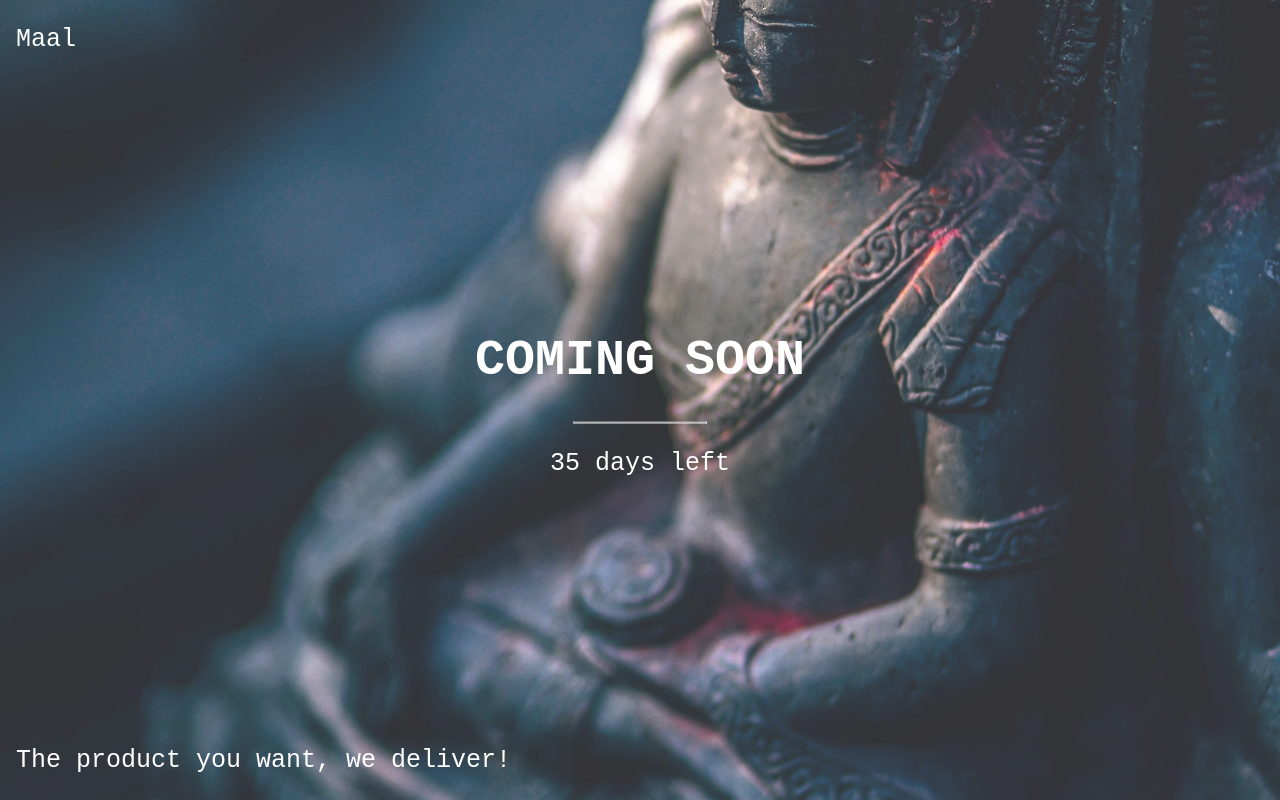
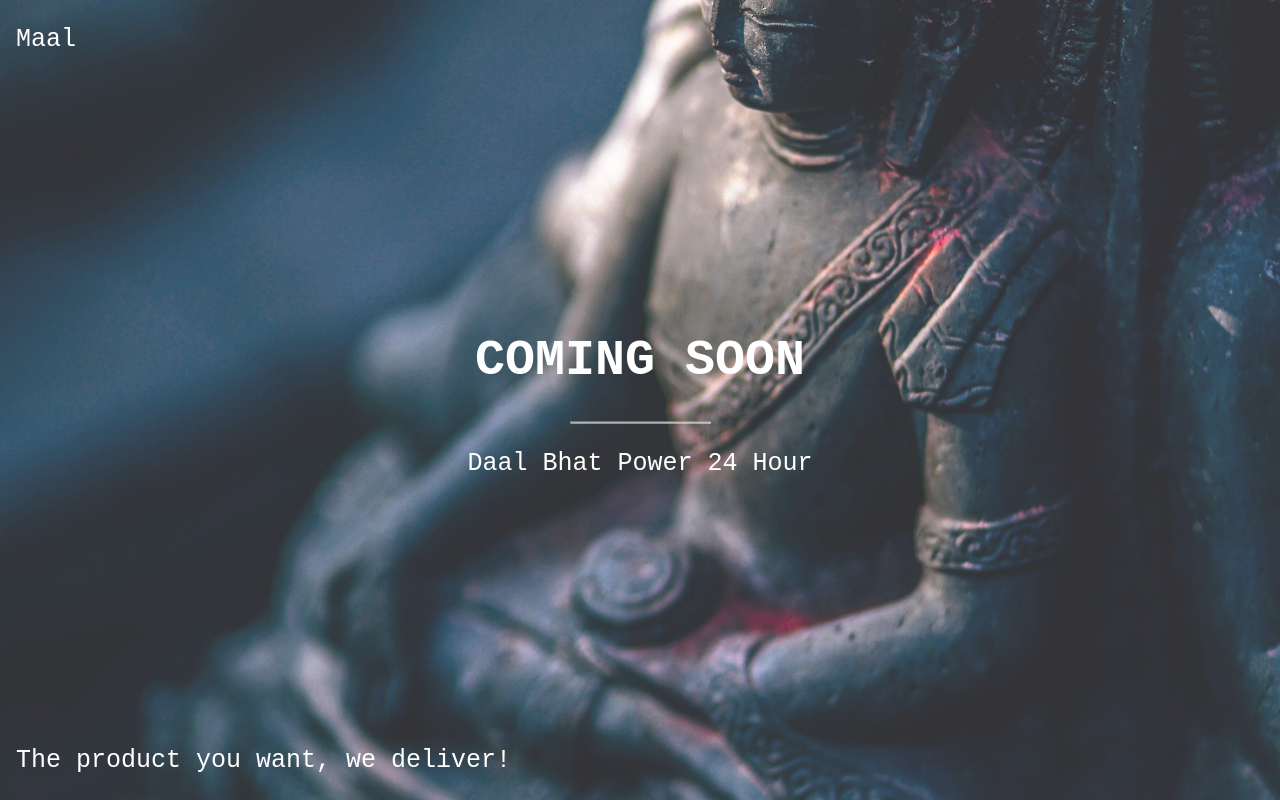
Before and after one commit to SammiThapa/maal.biz, a plain HTML site: page index.html in a window 1280 px wide. Drawn offline with Linux system fonts and the light colour scheme.

Commit message:
Update index.html

```diff
--- a/index.html
+++ b/index.html
@@ -13,7 +13,7 @@
 	  <div class="middle">
 	    <h1>COMING SOON</h1>
 	    <hr>
-	    <p>35 days left</p>
+	    <p>Daal Bhat Power 24 Hour</p>
 	  </div>
 	  <div class="bottomleft">
 	    <p>The product you want, we deliver!</p>
```
